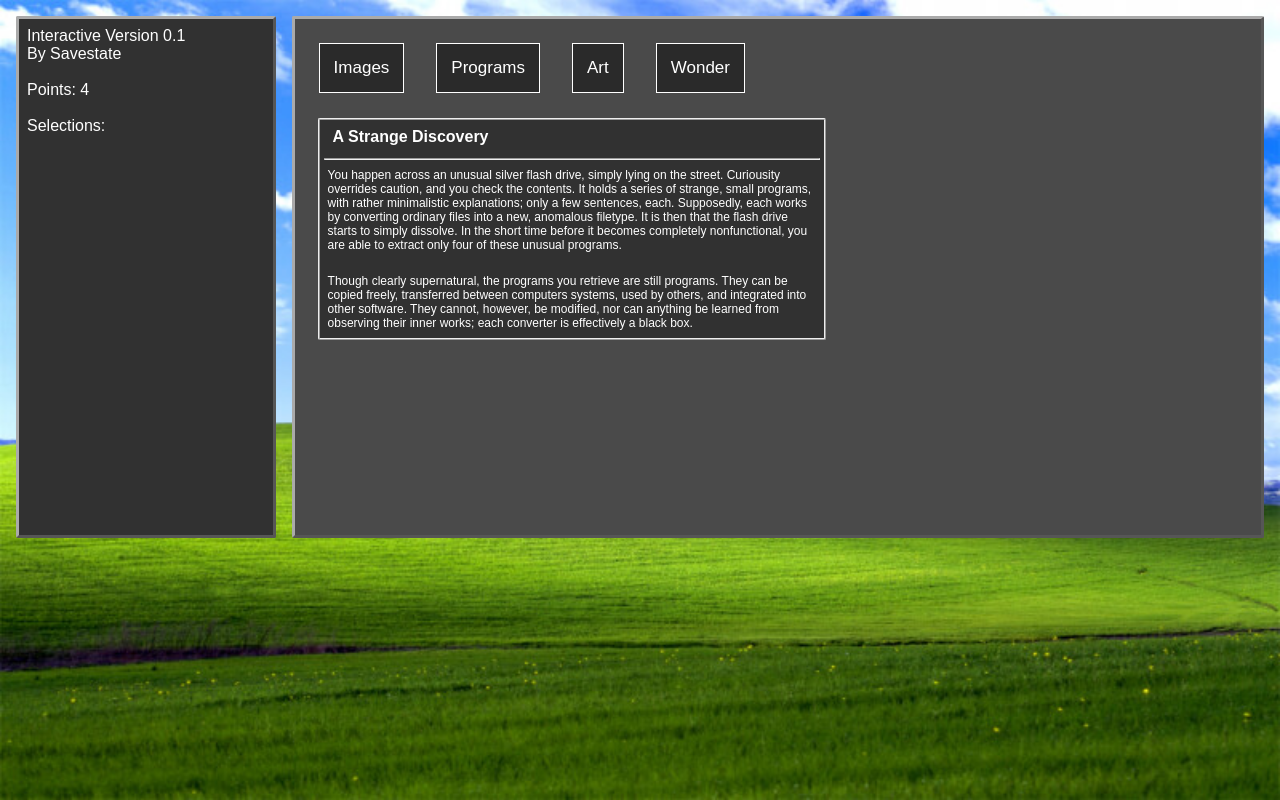
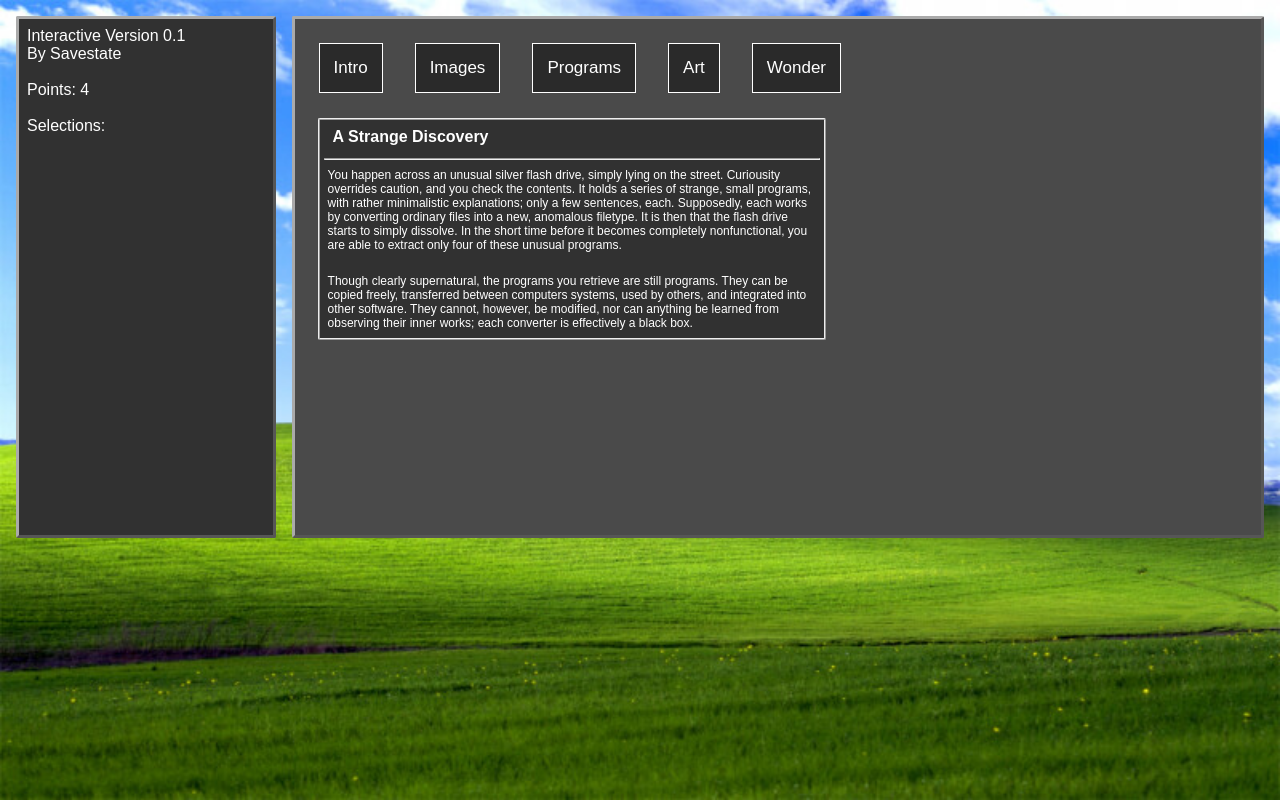
Before and after one commit to 571418923/571418923.github.io, a plain HTML site: page filetype.html in a window 1280 px wide. Drawn offline with Linux system fonts and the light colour scheme; a web font is replaced by a local one.

Commit message:
Update filetype.html

```diff
--- a/filetype.html
+++ b/filetype.html
@@ -24,6 +24,7 @@
 
 	<div class="column middle" style="background-color:#4a4a4a;">
 		<div class="tab">
+			<button class="tablinks" onclick="openTab(event, 'Intro')">Intro</button>
 			<button class="tablinks" onclick="openTab(event, 'Images')">Images</button>
 			<button class="tablinks" onclick="openTab(event, 'Programs')">Programs</button>
 			<button class="tablinks" onclick="openTab(event, 'Art')">Art</button>
```
